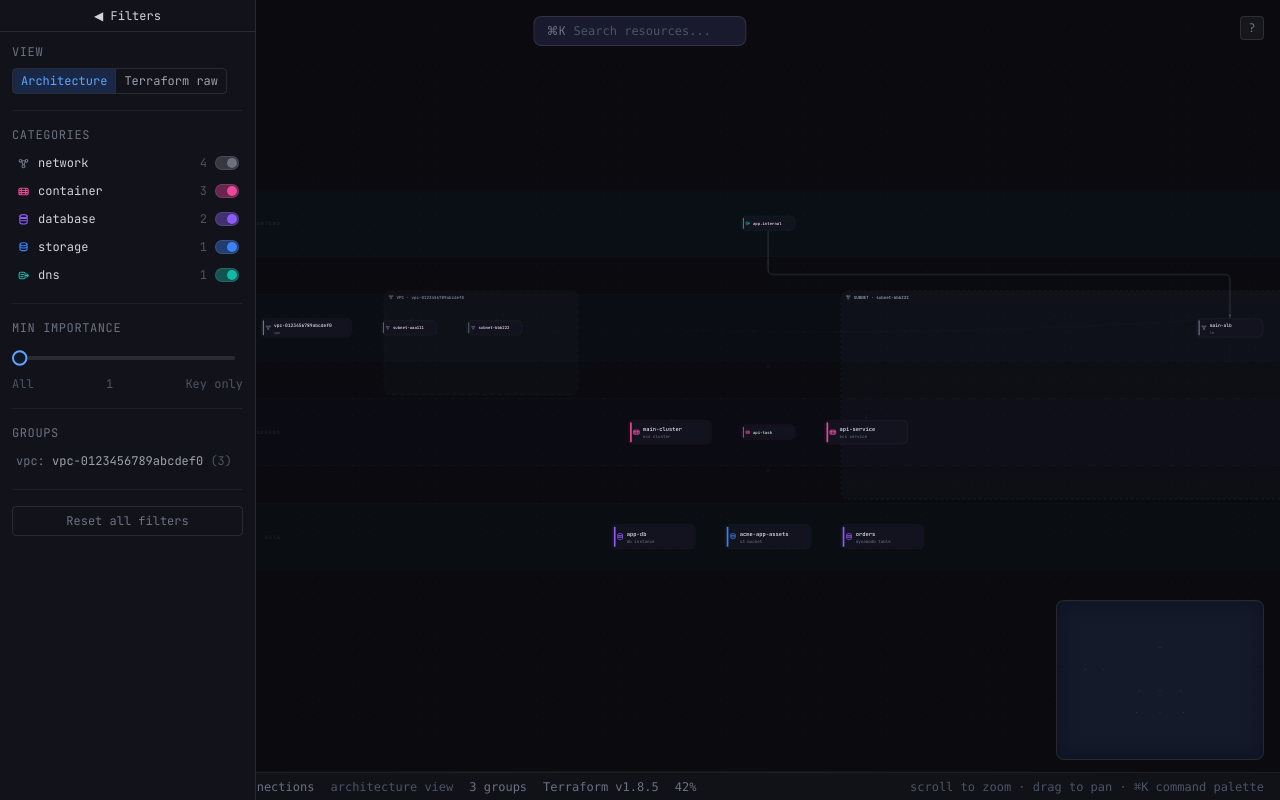
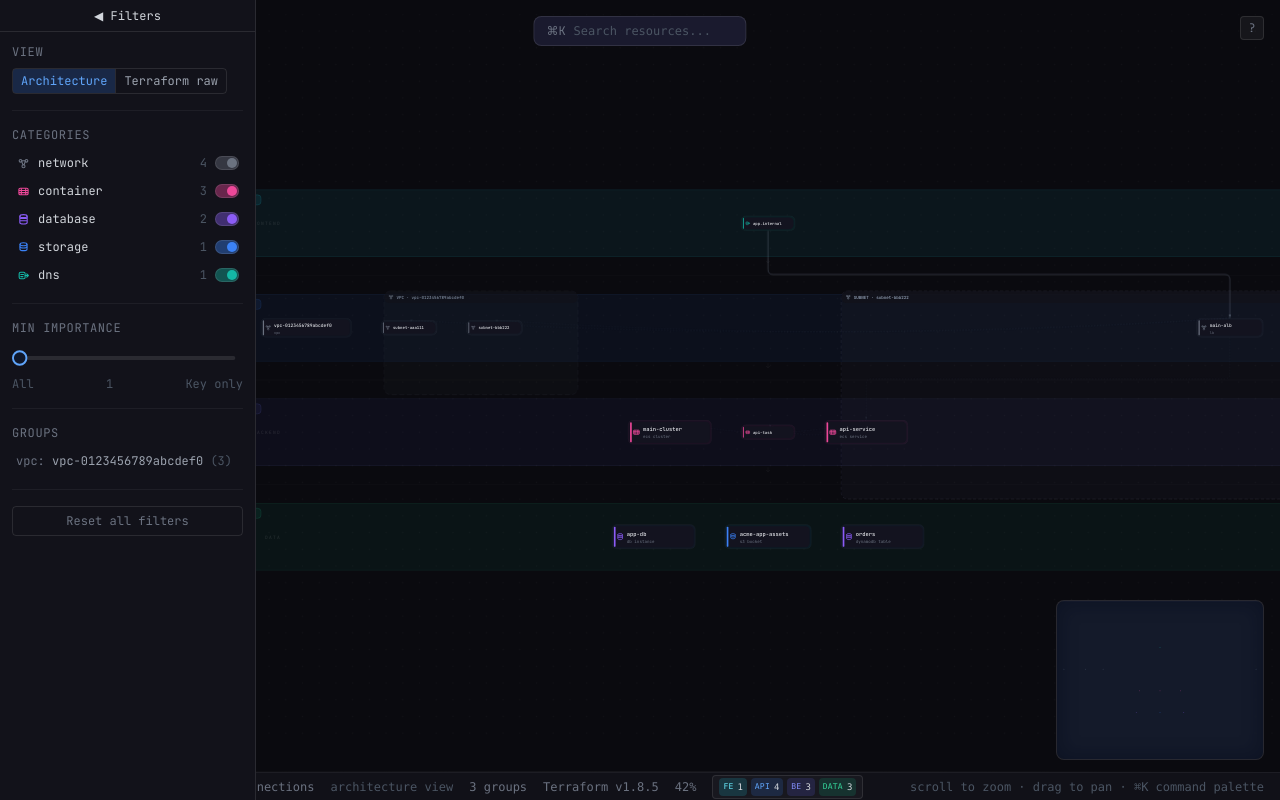
Before and after one commit to ZiadElraggal/stackmap, a Nuxt app in the folder frontend/: page / in a window 1280 px wide. Built offline with nearby package versions, Linux system fonts and the light colour scheme.

Commit message:
Further UI clarity

```diff
--- a/frontend/components/Canvas.vue
+++ b/frontend/components/Canvas.vue
@@ -34,7 +34,23 @@
             :width="graphBounds.width + 520"
             :height="band.yEnd - band.yStart"
             :fill="band.fill"
-            stroke="rgba(255,255,255,0.03)"
+            :fill-opacity="tierBandOpacity(band.name)"
+            :stroke="band.stroke"
+            :stroke-opacity="tierBorderOpacity(band.name)"
+            stroke-width="1.2"
+          />
+        </g>
+
+        <g>
+          <line
+            v-for="divider in tierDividers"
+            :key="`tier-divider-${divider.name}`"
+            :x1="graphBounds.minX - 250"
+            :x2="graphBounds.minX + graphBounds.width + 250"
+            :y1="divider.y"
+            :y2="divider.y"
+            :stroke="divider.stroke"
+            :stroke-opacity="tierDividerOpacity(divider.name)"
             stroke-width="1"
           />
         </g>
@@ -49,6 +65,39 @@
         />
 
         <g v-for="band in tierBands" :key="`tier-${band.name}`">
+          <rect
+            :x="graphBounds.minX - 226"
+            :y="band.yStart + 12"
+            rx="8"
+            ry="8"
+            width="118"
+            height="24"
+            :fill="band.chipFill"
+            :fill-opacity="tierChipOpacity(band.name)"
+            :stroke="band.chipStroke"
+            :stroke-opacity="tierChipOpacity(band.name)"
+            stroke-width="1"
+          />
+          <text
+            :x="graphBounds.minX - 216"
+            :y="band.yStart + 28"
+            :fill="band.chipAccent"
+            font-size="10"
+            text-anchor="start"
+            font-weight="700"
+            letter-spacing="1.5"
+            font-family="'JetBrains Mono', monospace"
+          >{{ band.icon }}</text>
+          <text
+            :x="graphBounds.minX - 200"
+            :y="band.yStart + 28"
+            fill="rgba(229,231,235,0.95)"
+            font-size="10"
+            text-anchor="start"
+            font-weight="600"
+            letter-spacing="1.3"
+            font-family="'JetBrains Mono', monospace"
+          >{{ band.name.toUpperCase() }}</text>
           <text
             :x="graphBounds.minX - 60"
             :y="band.labelY"
@@ -164,6 +213,17 @@
       <span v-if="store.groups.length > 0">{{ store.groups.length }} groups</span>
       <span v-if="store.metadata.terraform_version">Terraform v{{ store.metadata.terraform_version }}</span>
       <span>{{ Math.round(zoomScale * 100) }}%</span>
+      <div class="flex items-center gap-1 rounded border border-white/10 bg-white/[0.03] px-1.5 py-0.5">
+        <div
+          v-for="lane in architectureStrip"
+          :key="`strip-${lane.name}`"
+          class="flex items-center gap-1 rounded px-1 py-[1px]"
+          :style="{ backgroundColor: lane.bg }"
+        >
+          <span class="text-[8px] uppercase tracking-wide" :style="{ color: lane.accent }">{{ lane.short }}</span>
+          <span class="text-[9px] text-gray-300">{{ lane.count }}</span>
+        </div>
+      </div>
       <span class="ml-auto text-gray-600">scroll to zoom · drag to pan · ⌘K command palette</span>
     </div>
   </div>
@@ -223,13 +283,24 @@ const tierBands = computed(() => {
     tierNodes[tier].push(pos.y)
   }
 
-  const bands: Array<{ name: string; yStart: number; yEnd: number; fill: string; labelY: number }> = []
+  const bands: Array<{
+    name: string
+    yStart: number
+    yEnd: number
+    fill: string
+    stroke: string
+    chipFill: string
+    chipStroke: string
+    chipAccent: string
+    labelY: number
+    icon: string
+  }> = []
   const tierOrder = ['frontend', 'api', 'backend', 'data']
-  const tierColors: Record<string, string> = {
-    frontend: 'rgba(34,211,238,0.025)',
-    api: 'rgba(59,130,246,0.02)',
-    backend: 'rgba(99,102,241,0.015)',
-    data: 'rgba(16,185,129,0.02)',
+  const tierColors: Record<string, { fill: string; stroke: string; icon: string }> = {
+    frontend: { fill: 'rgba(34,211,238,0.09)', stroke: 'rgba(34,211,238,0.32)', icon: '◈' },
+    api: { fill: 'rgba(59,130,246,0.085)', stroke: 'rgba(59,130,246,0.3)', icon: '◎' },
+    backend: { fill: 'rgba(99,102,241,0.08)', stroke: 'rgba(129,140,248,0.28)', icon: '▣' },
+    data: { fill: 'rgba(16,185,129,0.09)', stroke: 'rgba(52,211,153,0.3)', icon: '◉' },
   }
 
   for (const tier of tierOrder) {
@@ -238,17 +309,92 @@ const tierBands = computed(() => {
     const minY = Math.min(...ys)
     const maxY = Math.max(...ys)
     const padding = 80
+    const c = tierColors[tier] || { fill: 'rgba(255,255,255,0.05)', stroke: 'rgba(255,255,255,0.2)', icon: '•' }
     bands.push({
       name: tier,
       yStart: minY - padding,
       yEnd: maxY + padding,
-      fill: tierColors[tier] || 'transparent',
+      fill: c.fill,
+      stroke: c.stroke,
+      chipFill: c.fill,
+      chipStroke: c.stroke,
+      chipAccent: c.stroke,
       labelY: (minY + maxY) / 2,
+      icon: c.icon,
     })
   }
 
   return bands
 })
+
+const tierDividers = computed(() => {
+  const dividers: Array<{ name: string; y: number; stroke: string }> = []
+  for (let i = 0; i < tierBands.value.length - 1; i++) {
+    const current = tierBands.value[i]
+    const next = tierBands.value[i + 1]
+    dividers.push({
+      name: `${current.name}-${next.name}`,
+      y: (current.yEnd + next.yStart) / 2,
+      stroke: 'rgba(255,255,255,0.18)',
+    })
+  }
+  return dividers
+})
+
+const hoveredTier = computed(() => {
+  if (!store.hoveredNodeId) return null
+  const node = store.graphNodes.find(n => n.id === store.hoveredNodeId) || store.nodes.find(n => n.id === store.hoveredNodeId)
+  return node?.position_hint?.tier || null
+})
+
+const architectureStrip = computed(() => {
+  const order = ['frontend', 'api', 'backend', 'data']
+  const names: Record<string, string> = { frontend: 'FE', api: 'API', backend: 'BE', data: 'DATA' }
+  const accents: Record<string, string> = {
+    frontend: '#67e8f9',
+    api: '#60a5fa',
+    backend: '#818cf8',
+    data: '#34d399',
+  }
+  const backgrounds: Record<string, string> = {
+    frontend: 'rgba(34,211,238,0.16)',
+    api: 'rgba(59,130,246,0.16)',
+    backend: 'rgba(99,102,241,0.16)',
+    data: 'rgba(16,185,129,0.16)',
+  }
+  const counts: Record<string, number> = { frontend: 0, api: 0, backend: 0, data: 0 }
+  for (const node of store.visibleNodes) {
+    const tier = node.position_hint?.tier || 'backend'
+    if (tier in counts) counts[tier] += 1
+  }
+  return order.map(name => ({
+    name,
+    short: names[name],
+    count: counts[name] || 0,
+    accent: accents[name],
+    bg: backgrounds[name],
+  }))
+})
+
+function tierBandOpacity(bandName: string): number {
+  if (!hoveredTier.value) return 0.65
+  return hoveredTier.value === bandName ? 0.95 : 0.28
+}
+
+function tierBorderOpacity(bandName: string): number {
+  if (!hoveredTier.value) return 0.45
+  return hoveredTier.value === bandName ? 0.9 : 0.2
+}
+
+function tierDividerOpacity(dividerName: string): number {
+  if (!hoveredTier.value) return 0.22
+  return dividerName.includes(hoveredTier.value) ? 0.45 : 0.15
+}
+
+function tierChipOpacity(bandName: string): number {
+  if (!hoveredTier.value) return 0.9
+  return hoveredTier.value === bandName ? 1 : 0.45
+}
 
 function edgeColor(edgeType: string): string {
   return EDGE_COLORS[edgeType] || '#64748b'
```
